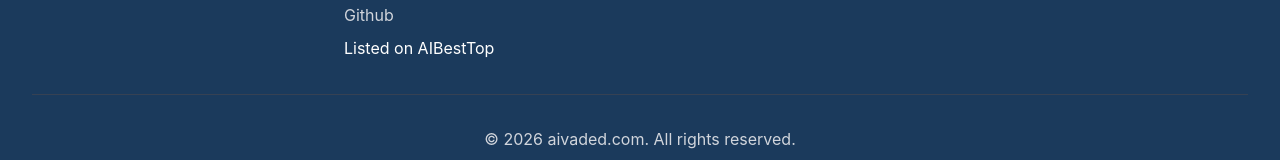
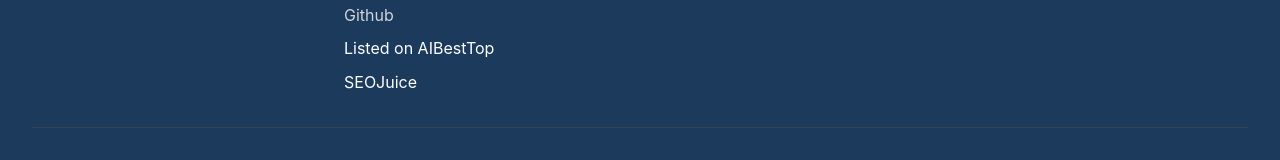
Before and after one commit to nyr-github/fliphtml5-downloader, a Next.js app: page / in a window 1280 px wide. Shown: the part 1417-1577 px from the top of the page. Built offline with nearby package versions, Linux system fonts and the light colour scheme; no server answers; the database is empty.

Commit message:
Update Footer.tsx

```diff
--- a/components/Footer.tsx
+++ b/components/Footer.tsx
@@ -76,6 +76,11 @@ export default function Footer() {
                   Listed on AIBestTop
                 </a>
               </li>
+              <li>
+                <a href="https://seojuice.com" target="_blank">
+                  SEOJuice
+                </a>
+              </li>
             </ul>
           </div>
 
```
